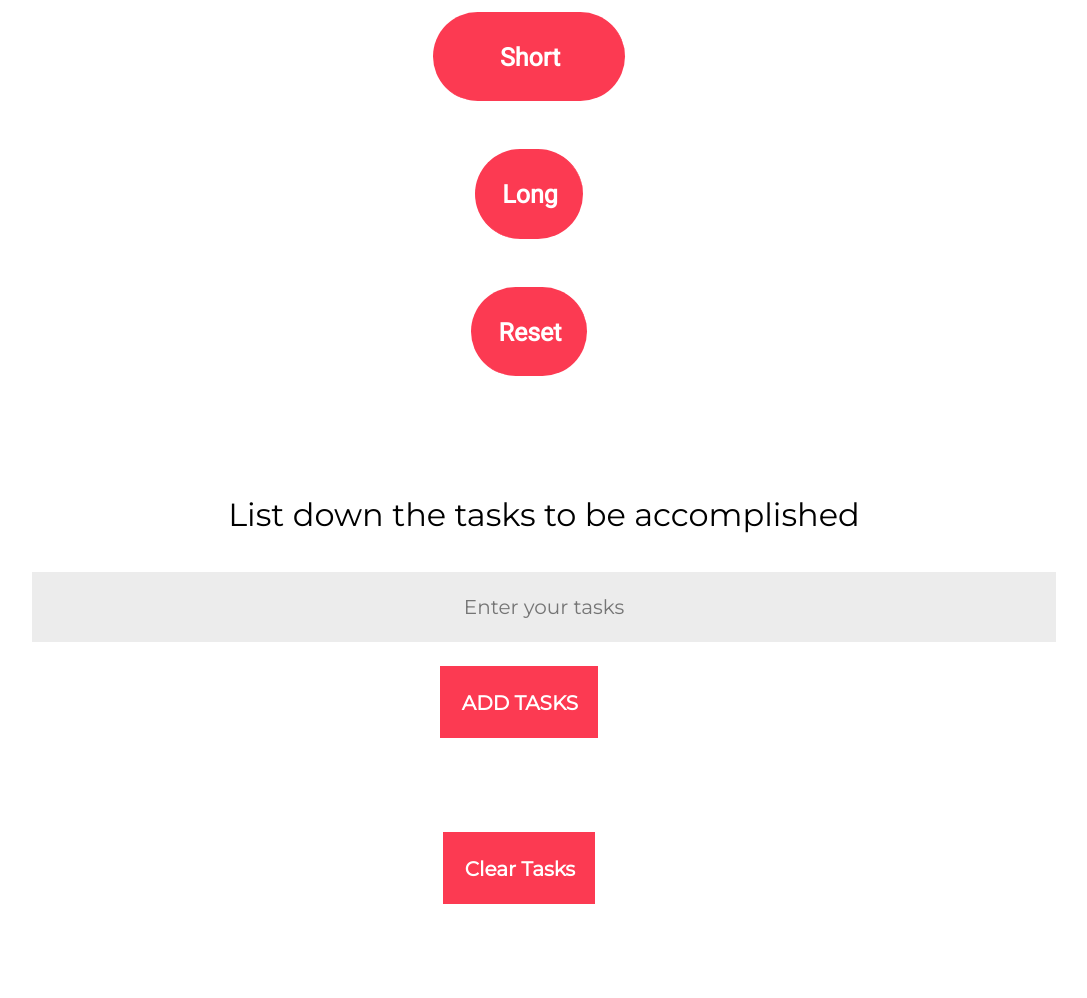
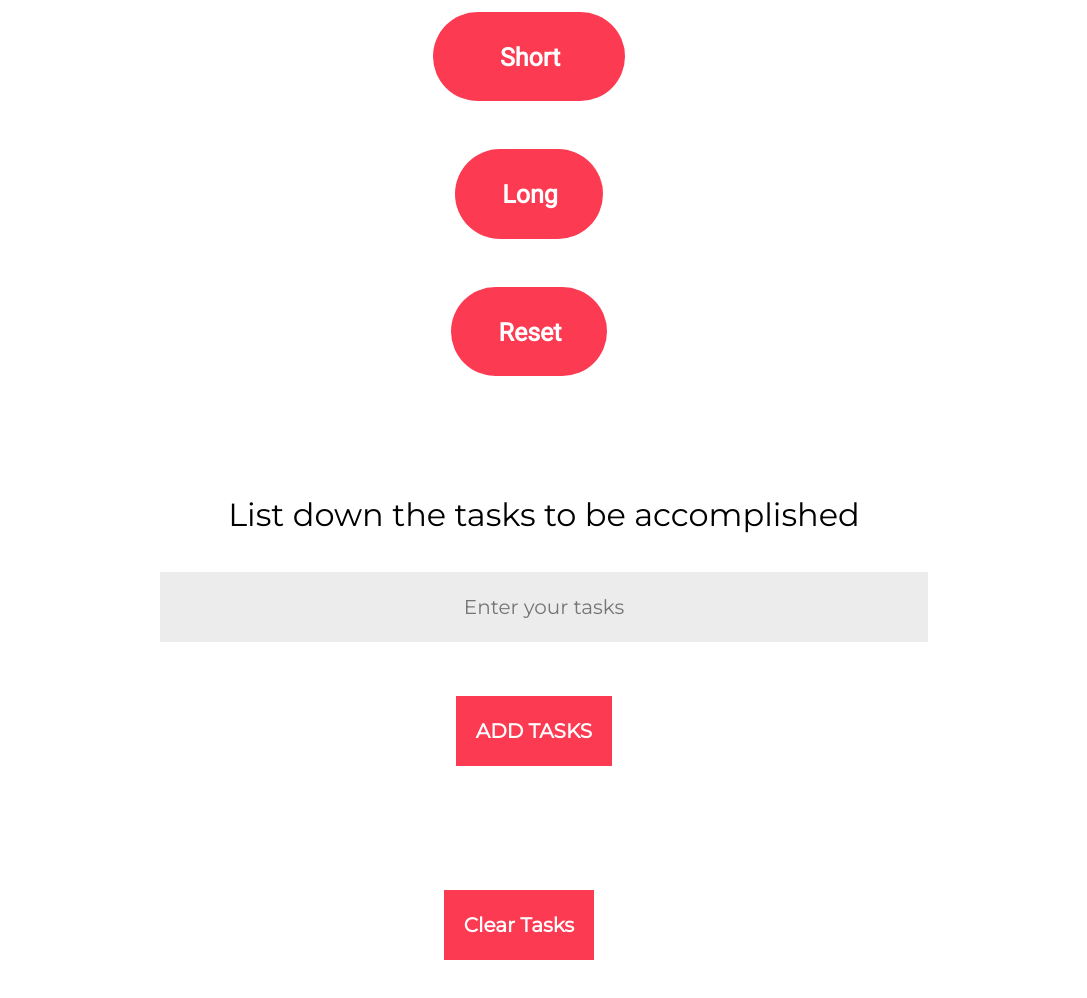
Before and after one commit to unnati2000/prodtimer, a plain HTML site: page index.html in a window 1280 px wide. Shown: the part 781-1779 px from the top of the page, without its empty margins (96-1183 px from the left). Before the commit the page ends 1733 px from the top, so only its background shows below. Drawn offline with nearby package versions, Linux system fonts and the light colour scheme.

Commit message:
Update index.css

```diff
--- a/index.css
+++ b/index.css
@@ -1,5 +1,16 @@
 *{
     text-align: center;
+
+    animation: slideup 2s ease;
+}
+
+@keyframes slideup{
+    0%{
+        transform: translateY(150px);
+    }
+    100%{
+        transform: translateY(0);
+    }
 }
 
 .mins, .dot, .secs{
@@ -30,6 +41,9 @@
     padding-top: 30px;
     font-family: Montserrat;
 }
+button{
+    margin-left: 20px;
+}
 .timer button{
     padding: 25px;
     border-radius: 45px;
@@ -57,6 +71,7 @@ li{
 .addon{
     padding-top: 120px;
     font-family: Montserrat;
+    text-align: centre;
 }
 .addon h2{
     color:black;
@@ -66,7 +81,7 @@ li{
     padding: 20px;
     font-size: 20px;
     background-color: #ececec;
-    width: 80%;
+    width: 60%;
     border:none;
     font-family: Montserrat;
 }
@@ -91,7 +106,24 @@ button:focus{
     margin-right: 50px;
     font-family: Montserrat;
 }
+.reset{
+    padding-right: 20px;
+    padding-left: 20px;
+}
+.long span{
+    padding-left: 20px;
+    padding-right: 20px;
+}
 .add,.clear{
     padding: 20px;
     font-size: 20px;
+    color:white;
+    background-color: #fc3a52;
+    border:none;
+    border-right: none;
+    border-top: none;
+    margin:0px;
 }
+.add{
+    margin:30px;
+}
```
